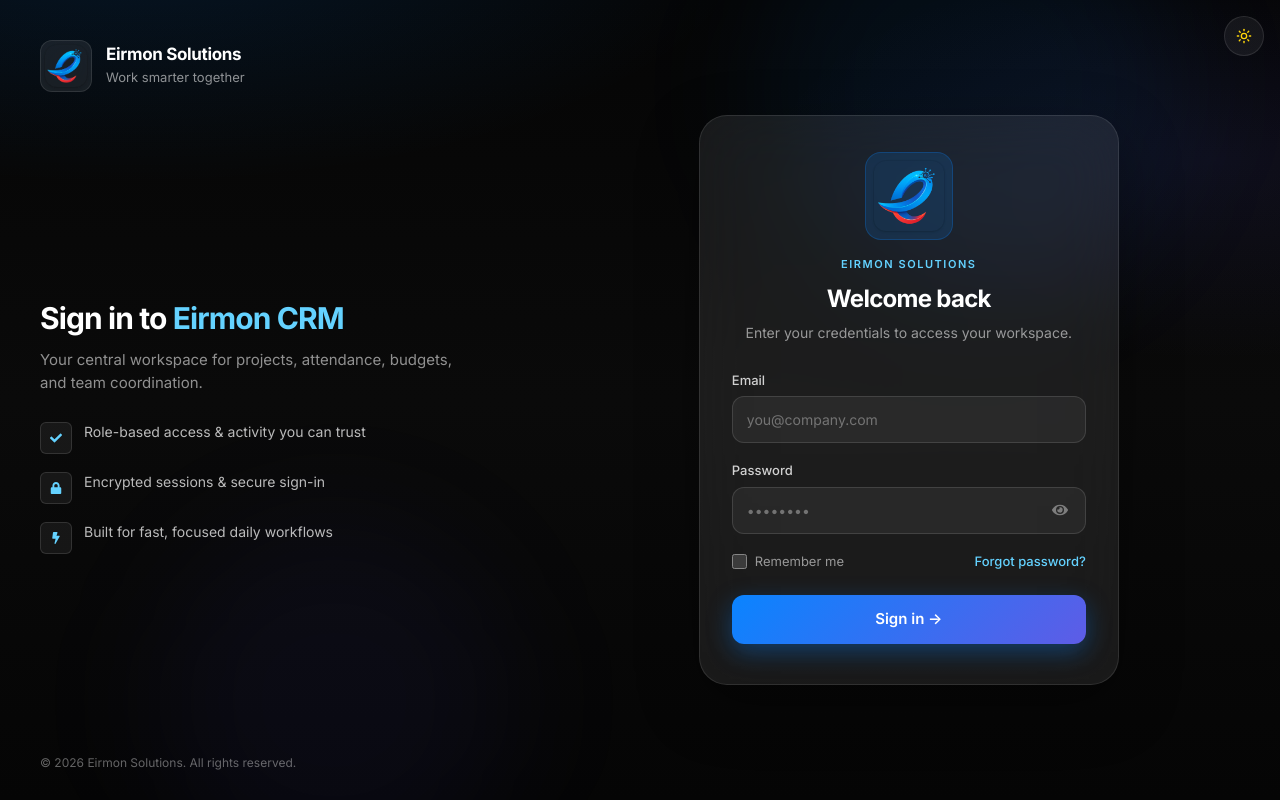
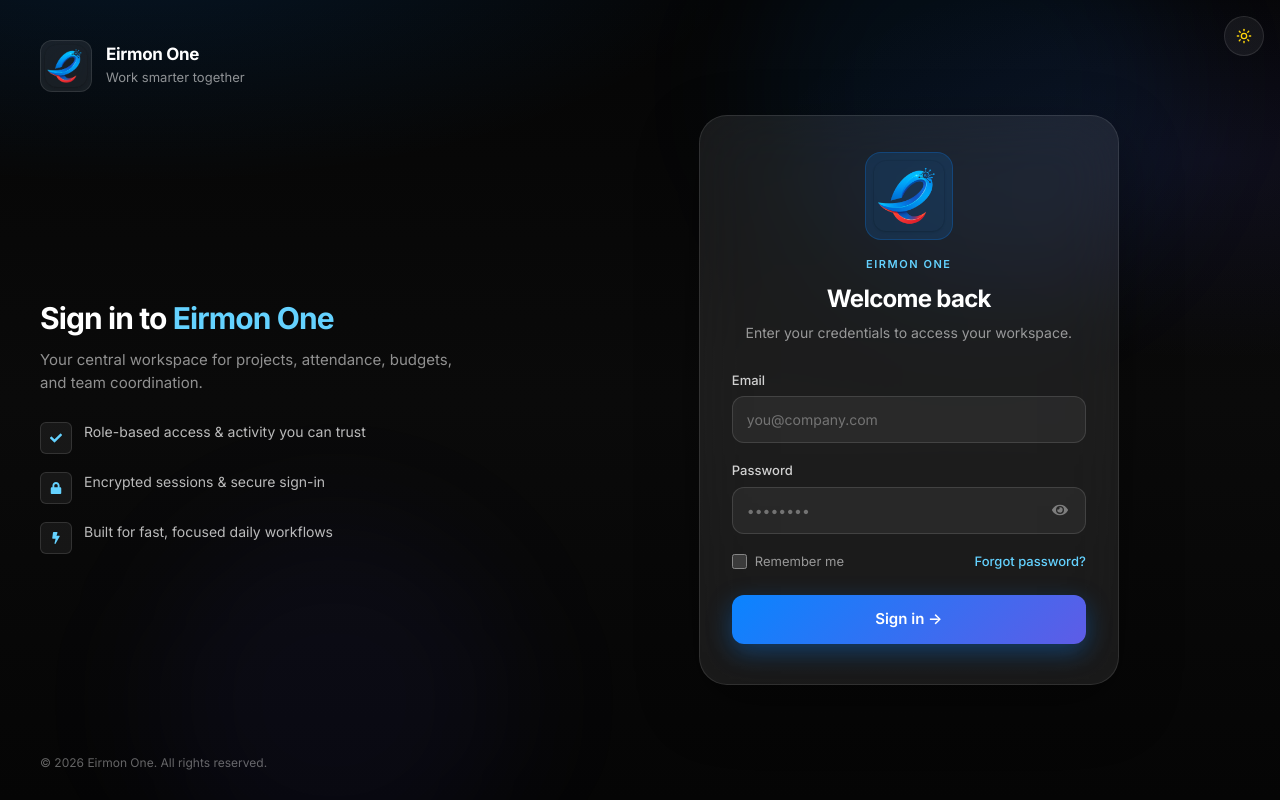
Before and after one commit to eirmoninfo/eirmon-crm-desktop-app, a React (Vite) app: page /login in a window 1280 px wide. Built offline with nearby package versions, Linux system fonts and the light colour scheme; no server answers.

Commit message:
add-mores-code

```diff
--- a/package.json
+++ b/package.json
@@ -65,7 +65,7 @@
   },
   "build": {
     "appId": "com.eirmon.crm",
-    "productName": "Eirmon CRM",
+    "productName": "Eirmon One",
     "icon": "public/logo.png",
     "publish": [
       {
--- a/src/components/Auth/AuthLayout.jsx
+++ b/src/components/Auth/AuthLayout.jsx
@@ -18,7 +18,7 @@ export default function AuthLayout({ children }) {
               <EirmonLogo size={44} />
             </div>
             <div className="auth-brand-header-text">
-              <div className="auth-brand-header-title">Eirmon Solutions</div>
+              <div className="auth-brand-header-title">Eirmon One</div>
               <p className="auth-brand-header-sub">Work smarter together</p>
             </div>
           </header>
@@ -26,7 +26,7 @@ export default function AuthLayout({ children }) {
           <div className="auth-brand-body">
             <h1 className="auth-brand-hero-title">
               Sign in to{" "}
-              <span className="auth-brand-hero-accent">Eirmon CRM</span>
+              <span className="auth-brand-hero-accent">Eirmon One</span>
             </h1>
             <p className="auth-brand-hero-text">
               Your central workspace for projects, attendance, budgets, and team
@@ -55,7 +55,7 @@ export default function AuthLayout({ children }) {
           </div>
 
           <footer className="auth-brand-footer">
-            © {new Date().getFullYear()} Eirmon Solutions. All rights reserved.
+            © {new Date().getFullYear()} Eirmon One. All rights reserved.
           </footer>
         </div>
       </aside>
--- a/src/components/Auth/LoginForm.jsx
+++ b/src/components/Auth/LoginForm.jsx
@@ -35,7 +35,7 @@ export default function LoginForm() {
       await login({
         email,
         password,
-        device_name: "Eirmon CRM Desktop",
+        device_name: "Eirmon One Desktop",
       });
 
       const t = getToken();
@@ -56,7 +56,7 @@ export default function LoginForm() {
         <div className="auth-card-logo-wrap">
           <EirmonLogo size={72} className="shadow-none ring-0" />
         </div>
-        <p className="auth-card-kicker">Eirmon Solutions</p>
+        <p className="auth-card-kicker">Eirmon One</p>
         <h2 className="auth-card-title">Welcome back</h2>
         <p className="auth-card-subtitle">
           Enter your credentials to access your workspace.
--- a/src/components/EirmonLogo.jsx
+++ b/src/components/EirmonLogo.jsx
@@ -12,7 +12,7 @@ export { EIRMON_LOGO_SRC };
 export default function EirmonLogo({
   className = "",
   size = 40,
-  "aria-label": ariaLabel = "Eirmon CRM",
+  "aria-label": ariaLabel = "Eirmon One",
 }) {
   const [src, setSrc] = useState(EIRMON_LOGO_SRC);
   const [useFallback, setUseFallback] = useState(false);
--- a/src/components/Sidebar.jsx
+++ b/src/components/Sidebar.jsx
@@ -241,7 +241,7 @@ export default function Sidebar({
                 className="min-w-0 overflow-hidden"
               >
                 <h1 className="truncate text-sm font-semibold tracking-tight">
-                  Eirmon CRM
+                  Eirmon One
                 </h1>
                 <p className="text-[10px] font-medium uppercase tracking-widest text-glass-subtle">
                   Workspace
--- a/src/pages/Home.jsx
+++ b/src/pages/Home.jsx
@@ -373,7 +373,7 @@ export default function Home() {
       user={user}
       onLogout={handleLogout}
       loading={loading}
-      loadingLabel="Loading Eirmon CRM…"
+      loadingLabel="Loading Eirmon One…"
       showWorkdayBar={
         <WorkdayStatusBar
           isCheckedIn={isCheckedIn}
```
